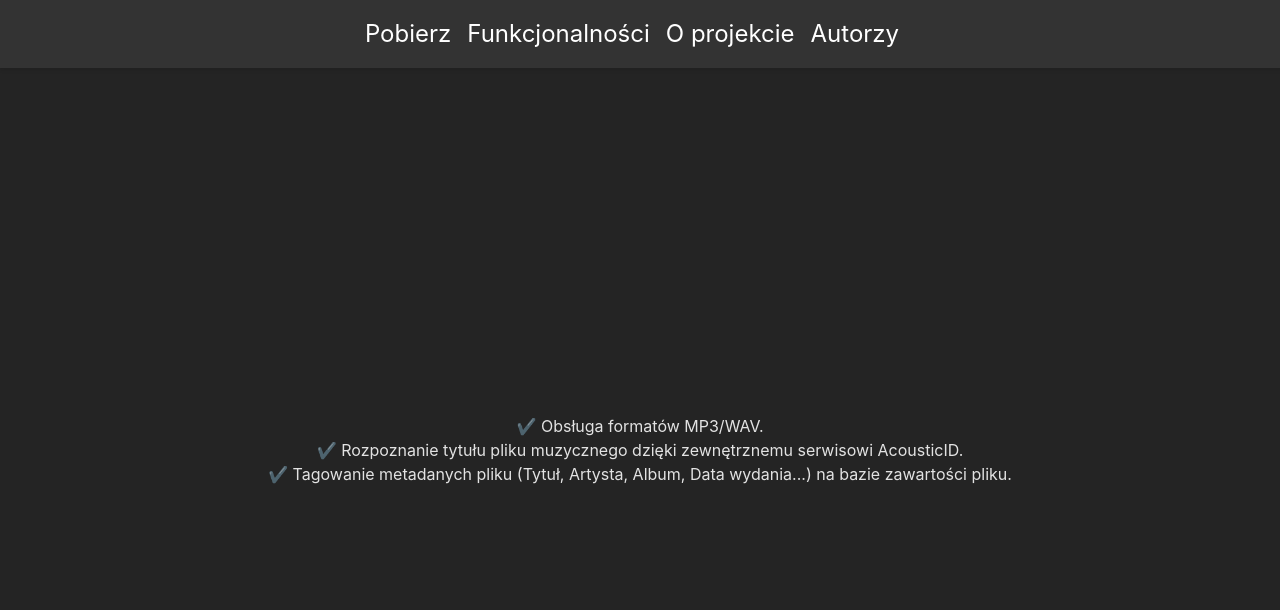
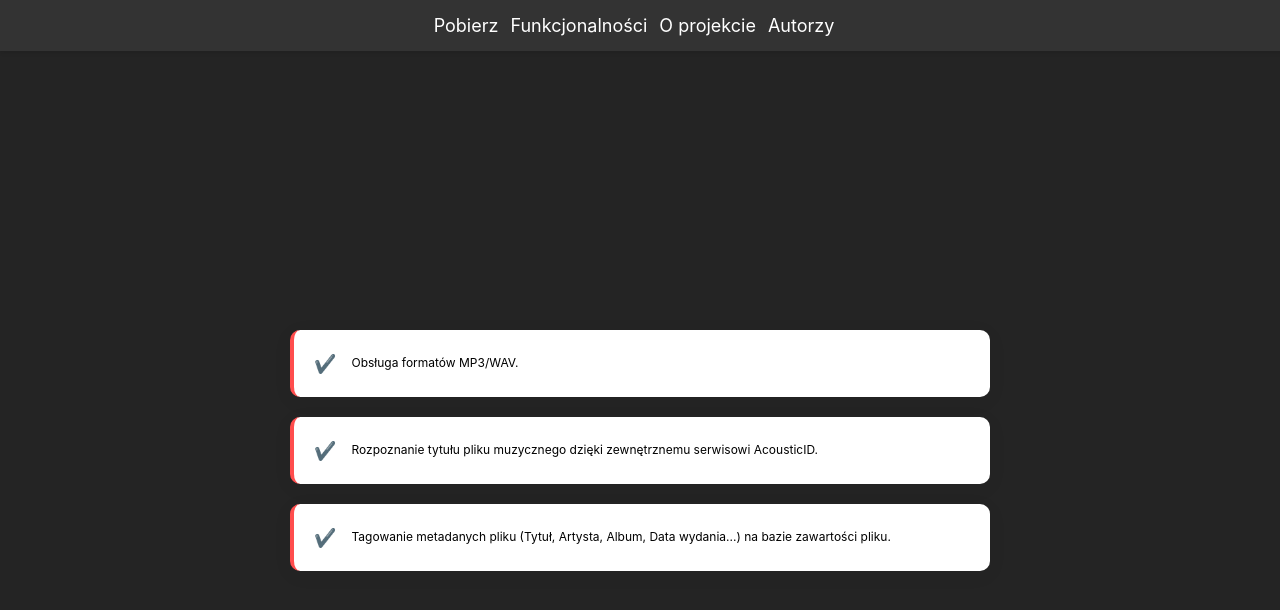
Before and after one commit to slowiakjakub/lostsong-frontend-app, a React (Vite) app: page /features in a window 1280 px wide. Shown: the top 610 px of the page. Built offline with nearby package versions, Linux system fonts and the light colour scheme.

Commit message:
Screenshot css changes

```diff
--- a/src/components/AppScreenshot.css
+++ b/src/components/AppScreenshot.css
@@ -1,21 +1,21 @@
 .screenshot-container {
     text-align: center;
-    padding: 20px;
+    padding: 4px; /* Reduced padding */
     border-radius: 8px;
-    background-color: transparent;
-    box-shadow: 0 4px 8px rgba(0, 0, 0, 0.1);
     margin: 20px auto;
-    max-width: 80%;
+    max-width: 50%; /* Match the image width */
     overflow: hidden;
   }
 
   .screenshot-image {
-    width: 50%; /* Start at half size */
+    width: 100%; /* Adjusted to fill the container */
     height: auto;
     border-radius: 4px;
+    box-shadow: 0 8px 16px rgba(255, 255, 255, 0.1);
     transition: transform 0.3s ease-in-out;
   }
 
-  .screenshot-image {
+  .screenshot-image:hover {
     transform: scale(1.02);
+    box-shadow: 0 12px 24px rgba(255, 255, 255, 0.2); /* Adjust the values as needed */
   }
--- /dev/null
+++ b/src/components/Features.css
@@ -0,0 +1,42 @@
+/* src/components/Features.css */
+
+.features-container {
+    max-width: 700px; /* Adjust based on your design preference */
+    margin: 40px auto;
+    display: grid;
+    grid-gap: 20px; /* This adds space between the grid items */
+  }
+
+  .feature-item {
+    background: #ffffff; /* Keeps the cards white */
+    color: black;
+    border-left: 4px solid #ff4d4d; /* Adds a colored border to the left for some visual interest */
+    padding: 20px;
+    border-radius: 10px; /* Slightly larger radius for a more modern feel */
+    display: flex;
+    align-items: center;
+    box-shadow: 0 4px 20px rgba(0, 0, 0, 0.05); /* Soft shadow for depth */
+    transition: all 0.3s ease;
+  }
+
+  .feature-item:hover {
+    transform: translateY(-5px); /* Lifts the card up slightly */
+    box-shadow: 0 10px 30px rgba(0, 0, 0, 0.1); /* Increased shadow for a 'hover' effect */
+  }
+
+  .feature-icon {
+    color: #ff4d4d; /* This should match the border color for consistency */
+    margin-right: 15px;
+    font-size: 1.5rem; /* Adjust icon size to your liking */
+  }
+
+  .feature-title {
+    font-size: 1.2rem;
+    font-weight: 600; /* Makes the title bolder */
+    margin-bottom: 5px;
+  }
+
+  .feature-description {
+    font-size: 1rem;
+    color: #666; /* A lighter color for the description */
+  }
--- a/src/components/Features.jsx
+++ b/src/components/Features.jsx
@@ -1,5 +1,5 @@
 import React from "react";
-
+import './Features.css';
 
 const FeatureItem = ({ children }) => (
     <div className="feature-item">
--- a/src/index.css
+++ b/src/index.css
@@ -2,6 +2,7 @@
   font-family: Inter, system-ui, Avenir, Helvetica, Arial, sans-serif;
   line-height: 1.5;
   font-weight: 400;
+  font-size: 12px;
 
   color-scheme: light dark;
   color: rgba(255, 255, 255, 0.87);
```
